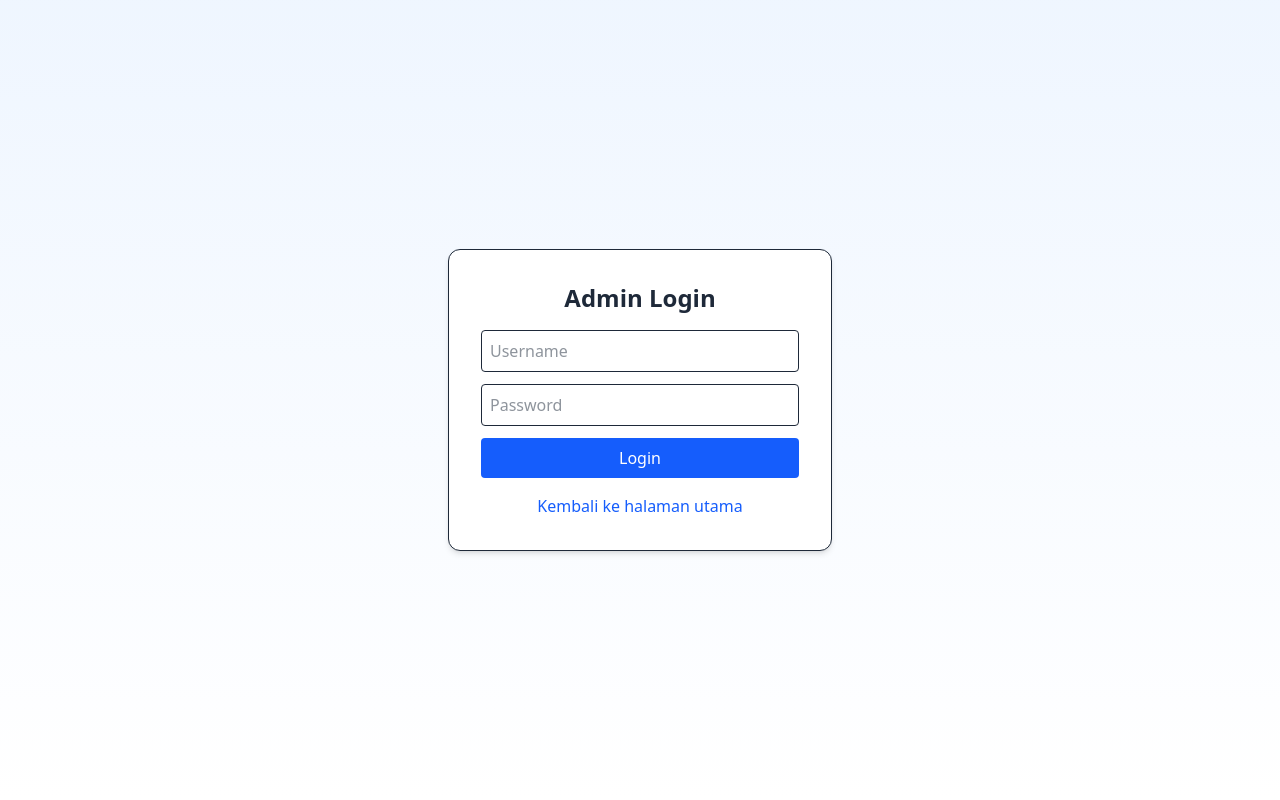
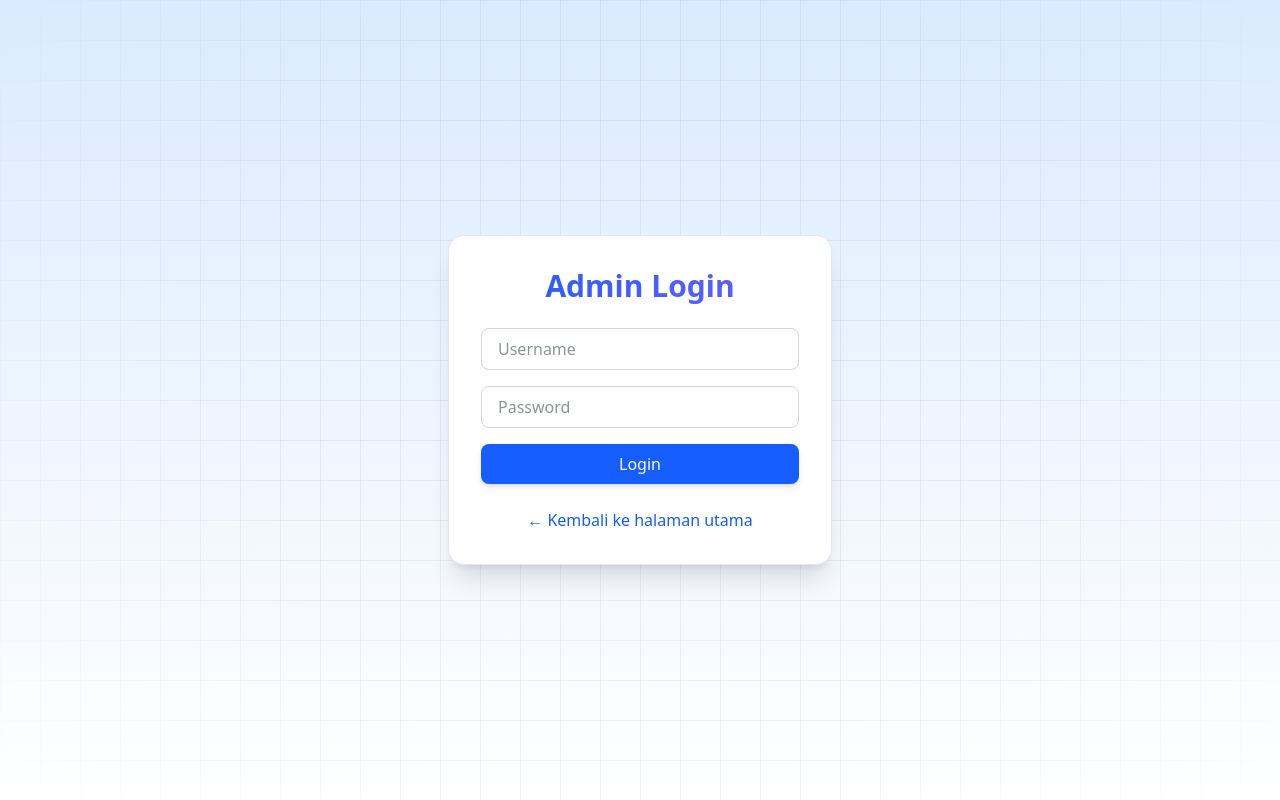
Before and after one commit to LightNabz/papan-keluhan-re, a Next.js app: page /admin/login in a window 1280 px wide. Built offline with nearby package versions, Linux system fonts and the light colour scheme.

Commit message:
major updates

```diff
--- a/src/components/Statistics.tsx
+++ b/src/app/admin/components/Statistics.tsx
@@ -19,14 +19,14 @@ interface StatisticsProps {
 
 export default function Statistics({ stats }: StatisticsProps) {
   // Data buat chart
-  const jenisData = stats
+  const jenisData = stats && stats.jenis_keluhan_counts
     ? Object.entries(stats.jenis_keluhan_counts).map(([jenis, count]) => ({
         name: jenis,
         value: count as number,
       }))
     : [];
 
-  const statusData = stats
+  const statusData = stats && stats.status_counts
     ? Object.entries(stats.status_counts).map(([status, count]) => ({
         name: status,
         value: count as number,
--- a/src/app/admin/login/page.tsx
+++ b/src/app/admin/login/page.tsx
@@ -1,4 +1,5 @@
 "use client";
+import GridBackground from "../../components/GridBackground";
 import React, { useState } from "react";
 import { useRouter } from "next/navigation";
 
@@ -19,40 +20,62 @@ export default function AdminLoginPage() {
     if (res.ok) {
       router.push("/admin");
     } else {
-      setError("Username atau password salah.");
+      setError("⚠️ Username atau password salah.");
     }
   };
 
   return (
-    <div className="min-h-screen flex flex-col items-center justify-center bg-gradient-to-b from-blue-50 to-white dark:from-gray-900 dark:to-gray-950 text-gray-800 dark:text-gray-100">
-      <form className="border rounded-xl p-5 shadow-md bg-white dark:bg-gray-800 hover:shadow-lg transition-shadow p-8 rounded shadow-lg w-full max-w-sm" onSubmit={handleSubmit}>
-        <h2 className="text-2xl font-bold mb-4 text-center">Admin Login</h2>
+    <div className="min-h-screen flex flex-col items-center justify-center bg-gradient-to-b from-blue-100 to-white dark:from-gray-900 dark:to-gray-950 text-gray-800 dark:text-gray-100 px-4">
+      <GridBackground />
+      <form
+        className="w-full max-w-sm bg-white dark:bg-gray-800 rounded-2xl shadow-xl p-8 border border-gray-200 dark:border-gray-700 transition-transform hover:scale-[1.01] z-100"
+        onSubmit={handleSubmit}
+      >
+        <h2 className="text-3xl font-extrabold mb-6 text-center bg-gradient-to-r from-blue-600 to-indigo-500 bg-clip-text text-transparent">
+          Admin Login
+        </h2>
+
+        <div className="mb-4">
           <input
             type="text"
             placeholder="Username"
-          className="w-full mb-3 p-2 border rounded"
+            className="w-full px-4 py-2 border border-gray-300 dark:border-gray-600 rounded-lg focus:ring-2 focus:ring-blue-500 focus:border-blue-500 dark:bg-gray-900 outline-none transition"
             value={username}
             onChange={(e) => setUsername(e.target.value)}
             required
           />
+        </div>
+
+        <div className="mb-4">
           <input
             type="password"
             placeholder="Password"
-          className="w-full mb-3 p-2 border rounded"
+            className="w-full px-4 py-2 border border-gray-300 dark:border-gray-600 rounded-lg focus:ring-2 focus:ring-blue-500 focus:border-blue-500 dark:bg-gray-900 outline-none transition"
             value={password}
             onChange={(e) => setPassword(e.target.value)}
             required
           />
-        {error && <div className="text-red-600 mb-2 text-sm">{error}</div>}
+        </div>
+
+        {error && (
+          <div className="mb-4 p-2 rounded-lg bg-red-100 dark:bg-red-900 text-red-700 dark:text-red-300 text-sm text-center">
+            {error}
+          </div>
+        )}
+
         <button
           type="submit"
-          className="btn-transparent w-full px-6 py-2 rounded bg-blue-600 text-white hover:bg-blue-700"
+          className="w-full py-2 rounded-lg bg-blue-600 text-white font-medium hover:bg-blue-700 transition shadow-md hover:shadow-lg focus:outline-none focus:ring-2 focus:ring-blue-400"
         >
           Login
         </button>
-        <div className="mt-4 text-center">
-          <a href="/keluhan" className="text-blue-600 hover:underline">
-            Kembali ke halaman utama
+
+        <div className="mt-6 text-center">
+          <a
+            href="/keluhan"
+            className="text-blue-600 dark:text-blue-400 hover:underline"
+          >
+            ← Kembali ke halaman utama
           </a>
         </div>
       </form>
--- /dev/null
+++ b/src/app/components/GridBackground.tsx
@@ -0,0 +1,56 @@
+"use client";
+import React from "react";
+
+export default function GridBackgroundPattern() {
+  return (
+    <>
+      {/* Light mode grid */}
+      <div
+        className="pointer-events-none fixed inset-0 z-0 dark:hidden"
+        style={{
+          backgroundImage: `
+            linear-gradient(to right, rgba(0,0,0,0.05) 1px, transparent 1px),
+            linear-gradient(to bottom, rgba(0,0,0,0.05) 1px, transparent 1px)
+          `,
+          backgroundSize: "40px 40px",
+          WebkitMaskImage: `
+            radial-gradient(circle at center, rgba(0,0,0,1) 50%, rgba(0,0,0,0) 100%)
+          `,
+          WebkitMaskRepeat: "no-repeat",
+          WebkitMaskPosition: "center",
+          WebkitMaskSize: "cover",
+          maskImage: `
+            radial-gradient(circle at center, rgba(0,0,0,1) 50%, rgba(0,0,0,0) 100%)
+          `,
+          maskRepeat: "no-repeat",
+          maskPosition: "center",
+          maskSize: "cover",
+        }}
+      />
+
+      {/* Dark mode grid */}
+      <div
+        className="pointer-events-none fixed inset-0 z-0 hidden dark:block"
+        style={{
+          backgroundImage: `
+            linear-gradient(to right, rgba(255,255,255,0.06) 1px, transparent 1px),
+            linear-gradient(to bottom, rgba(255,255,255,0.06) 1px, transparent 1px)
+          `,
+          backgroundSize: "40px 40px",
+          WebkitMaskImage: `
+            radial-gradient(circle at center, rgba(0,0,0,1) 50%, rgba(0,0,0,0) 100%)
+          `,
+          WebkitMaskRepeat: "no-repeat",
+          WebkitMaskPosition: "center",
+          WebkitMaskSize: "cover",
+          maskImage: `
+            radial-gradient(circle at center, rgba(0,0,0,1) 5%, rgba(0,0,0,0) 100%)
+          `,
+          maskRepeat: "no-repeat",
+          maskPosition: "center",
+          maskSize: "cover",
+        }}
+      />
+    </>
+  );
+}
--- a/src/app/keluhan/page.tsx
+++ b/src/app/keluhan/page.tsx
@@ -3,6 +3,7 @@ import React, { useState, useEffect } from "react";
 import Navbar from "../components/Navbar";
 import Image from "next/image";
 import Link from "next/link";
+import GridBackground from "../components/GridBackground";
 
 interface Note {
   id: string;
@@ -28,12 +29,14 @@ export default function KeluhanPage() {
     <div className="font-sans min-h-screen bg-gradient-to-b from-blue-50 to-white dark:from-gray-900 dark:to-gray-950 text-gray-800 dark:text-gray-100">
         {/* Navbar */}
         <Navbar />
-      <div className="container mx-auto px-6">
+        <GridBackground />
+
+        <div className="container mx-auto px-6 mb-12 relative z-10">
           {/* Button Tambah */}
           <div className="flex justify-center mb-8">
             <Link
               href="/keluhan/tambah"
-            className="px-6 py-3 rounded-xl bg-blue-600 hover:bg-blue-700 text-white font-semibold shadow-md transition-transform transform hover:scale-105"
+              className="mt-10 px-6 py-3 rounded-xl bg-blue-600 hover:bg-blue-700 text-white font-semibold shadow-md transition-transform transform hover:scale-105"
             >
               ➕ Tambah Keluhan
             </Link>
--- a/src/app/keluhan/tambah/page.tsx
+++ b/src/app/keluhan/tambah/page.tsx
@@ -1,6 +1,7 @@
 "use client";
 import React, { useState, ChangeEvent, FormEvent } from "react";
 import Navbar from "../../components/Navbar";
+import GridBackground from "../../components/GridBackground";
 import Image from "next/image";
 import Link from "next/link";
 import { useRouter } from "next/navigation";
@@ -68,8 +69,9 @@ export default function TambahKeluhanPage() {
     <div className="font-sans min-h-screen bg-gradient-to-b from-blue-50 to-white dark:from-gray-900 dark:to-gray-950 text-gray-800 dark:text-gray-100">
       {/* Navbar */}
       <Navbar />
+      <GridBackground />
 
-      <div className="container mx-auto px-6 py-8">
+        <div className="container mx-auto px-6 py-8 relative z-10">
 
           {/* Header */}
           <div className="text-center mb-8">
@@ -109,7 +111,8 @@ export default function TambahKeluhanPage() {
               {/* Jenis Keluhan */}
               <div className="mb-6">
                 <label className="block text-sm font-medium text-gray-700 dark:text-gray-300 mb-2">
-                Jenis Keluhan *
+                    Jenis Keluhan{" "}
+                    <span className="text-red-500">*</span>
                 </label>
                 <select
                   name="jenis_keluhan"
@@ -127,7 +130,8 @@ export default function TambahKeluhanPage() {
               {/* Judul */}
               <div className="mb-6">
                 <label className="block text-sm font-medium text-gray-700 dark:text-gray-300 mb-2">
-                Judul Keluhan *
+                  Judul Keluhan{" "}
+                  <span className="text-red-500">*</span>
                 </label>
                 <input
                   type="text"
@@ -144,7 +148,8 @@ export default function TambahKeluhanPage() {
               {/* Isi Keluhan */}
               <div className="mb-6">
                 <label className="block text-sm font-medium text-gray-700 dark:text-gray-300 mb-2">
-                Isi Keluhan *
+                  Isi Keluhan{" "}
+                  <span className="text-red-500">*</span>
                 </label>
                 <textarea
                   name="content"
--- a/src/app/page.tsx
+++ b/src/app/page.tsx
@@ -1,16 +1,16 @@
 import Link from "next/link";
 import Image from "next/image";
 import Navbar from "./components/Navbar";
-// import BackgroundDecor from "./components/BackgroundDecor";
+import GridBackground from "./components/GridBackground";
 
 export default function Home() {
   return (
     <div className="font-sans min-h-screen flex flex-col bg-gradient-to-b from-blue-50 to-white dark:from-gray-900 dark:to-gray-950 text-gray-800 dark:text-gray-100">
       {/* Navbar */}
         <Navbar />
-
+        <GridBackground />
           {/* Main Content */}
-      <main className="flex flex-col gap-8 items-center justify-center flex-1 px-6 text-center">
+          <main className="flex flex-col gap-8 items-center justify-center flex-1 px-6 text-center relative z-10">
             <Image
               src="/next.svg"
               alt="Papan Keluhan Logo"
@@ -34,9 +34,8 @@ export default function Home() {
               </button>
             </Link>
           </main>
-
       {/* Footer */}
-      <footer className="w-full text-center py-6 text-sm text-gray-500 dark:text-gray-400 border-t border-gray-200 dark:border-gray-700">
+      <footer className="w-full text-center py-6 bg-white dark:bg-gray-900 text-sm text-gray-500 dark:text-gray-400 border-t border-gray-200 dark:border-gray-700 z-100">
       &copy; {new Date().getFullYear()} Papan Keluhan Siswa · Dibuat dengan 💙
       </footer>
     </div>
```
Also changed, not shown: src/app/admin/components/ComplaintsList.tsx (renamed from src/components/ComplaintsList.tsx, +46 -7 lines), src/app/admin/page.tsx (+13 -5 lines), src/app/components/Navbar.tsx (+22 -32 lines), src/app/admin/components/Clock.tsx (renamed from src/components/Clock.tsx), src/app/admin/components/ComplaintMatchingGame.tsx (renamed from src/components/ComplaintMatchingGame.tsx), src/app/admin/components/LandingPage.tsx (renamed from src/components/LandingPage.tsx). Lines whose indentation alone changed are shown as unchanged.
